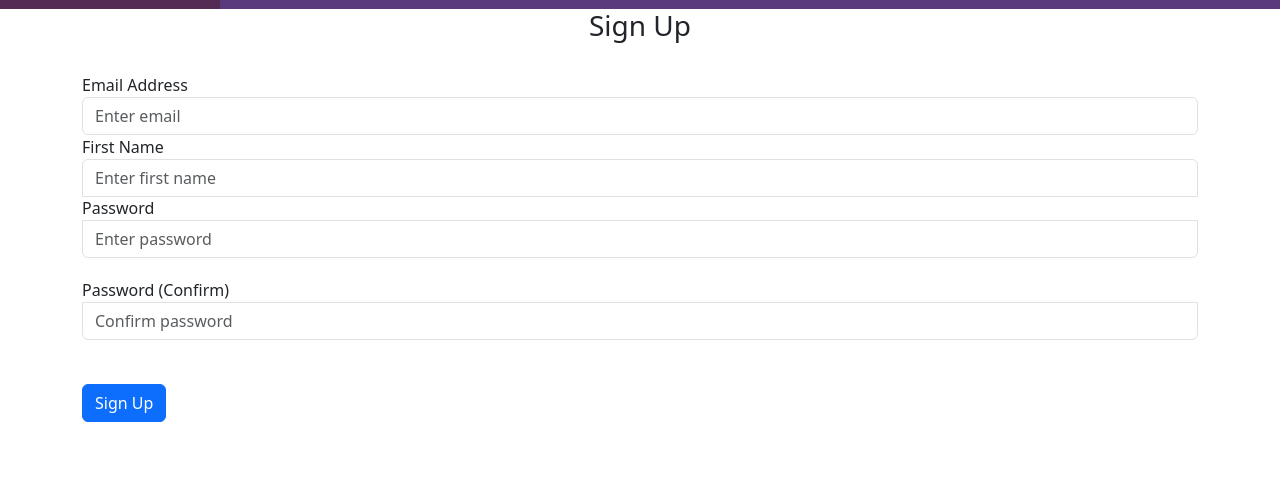
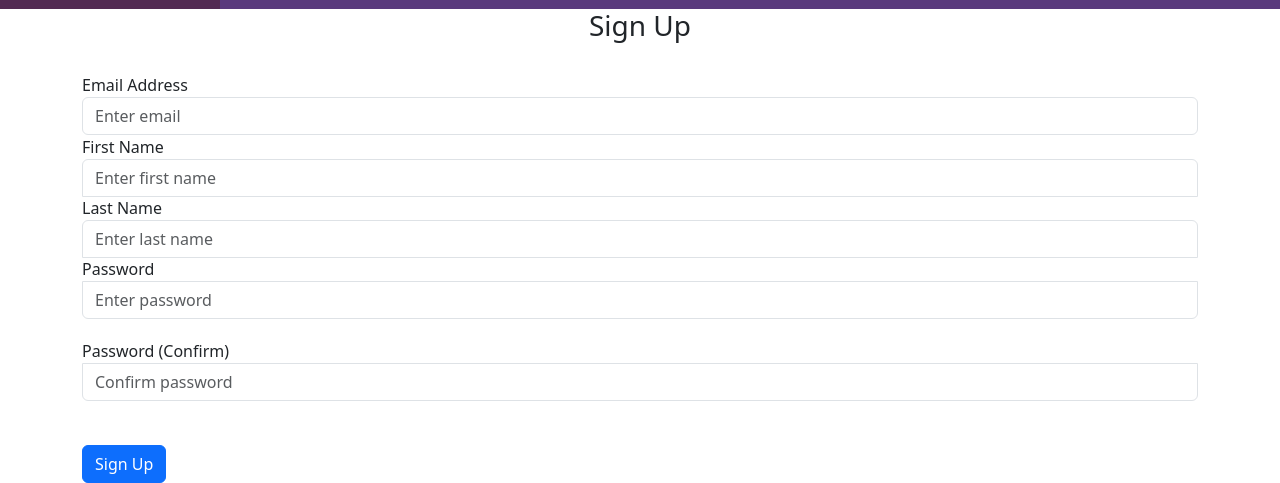
Before and after one commit to mimm1n/Pomo, a Flask app: page /sign-up in a window 1280 px wide. Shown: the part 791-1274 px from the top of the page. Before the commit the page ends 1213 px from the top, so only its background shows below. Run offline with Flask 3, Linux system fonts and the light colour scheme; some libraries are stand-ins or nearby versions.

Commit message:
Added sign_up.html page and modified base.html a little.

```diff
--- a/website/auth.py
+++ b/website/auth.py
@@ -1,8 +1,3 @@
 from flask import Blueprint, render_template, request
 
-
 auth = Blueprint('auth', __name__ )
-
-@auth.route('/sign-up')
-def sign_up():
-    return render_template("sign_up.html")
--- a/website/templates/base.html
+++ b/website/templates/base.html
@@ -38,7 +38,7 @@
             </li>
 
             <li class="sidebar-item">
-              <a href="{{ url_for('views.sign_up') }}" class="sidebar-link">
+              <a href="{{ url_for('views.sign_up' )}}" class="sidebar-link">
                 <i class="fa-solid fa-user"></i>
                 <span>Sign Up</span>
               </a>
--- a/website/templates/login.html
+++ b/website/templates/login.html
@@ -1,4 +1,4 @@
-{% extends "base.html" %} {% block title %}Sign Up{% endblock %} {% block body
+{% extends "base.html" %} {% block title %}Login{% endblock %} {% block body
   %}
 
   <form class="form-signin">
--- a/website/templates/sign_up.html
+++ b/website/templates/sign_up.html
@@ -1,4 +1,4 @@
-{% extends "base.html" %} {% block body
+{% extends "base.html" %} {% block title %}Sign Up{% endblock %} {% block body
 %}
 <form method="POST">
     <h3 class="form-signin-heading">Sign Up</h3>
@@ -21,6 +21,15 @@
         name="firstName"
         placeholder="Enter first name"
       />
+      <div class="form-group">
+        <label for="lastName">Last Name</label>
+        <input
+          type="text"
+          class="form-control"
+          id="lastName"
+          name="lastName"
+          placeholder="Enter last name"
+        />
     </div>
     <div class="form-group">
       <label for="password1">Password</label>
```
Also changed, not shown: website/templates/settings.html (indentation only). Lines whose indentation alone changed are shown as unchanged.
